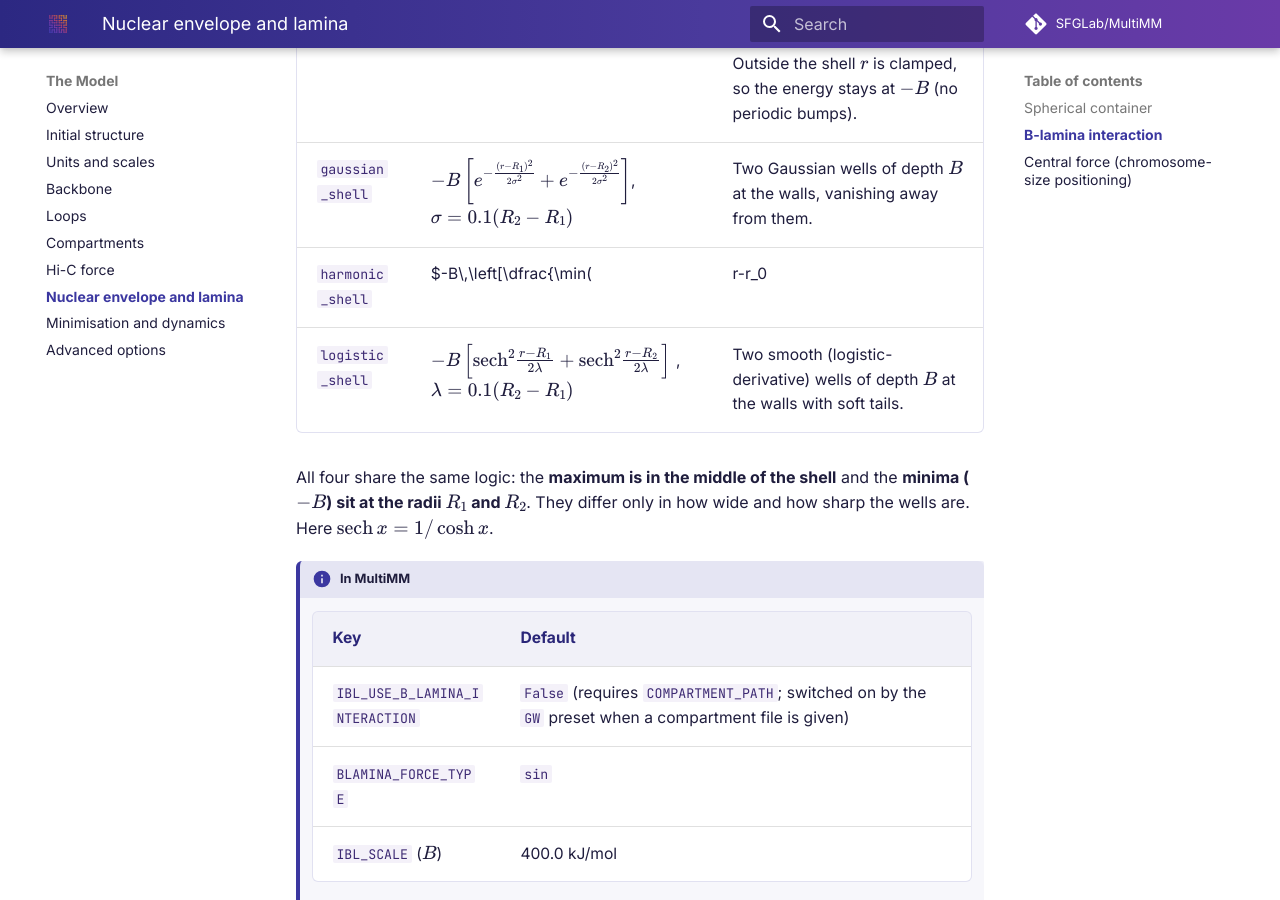
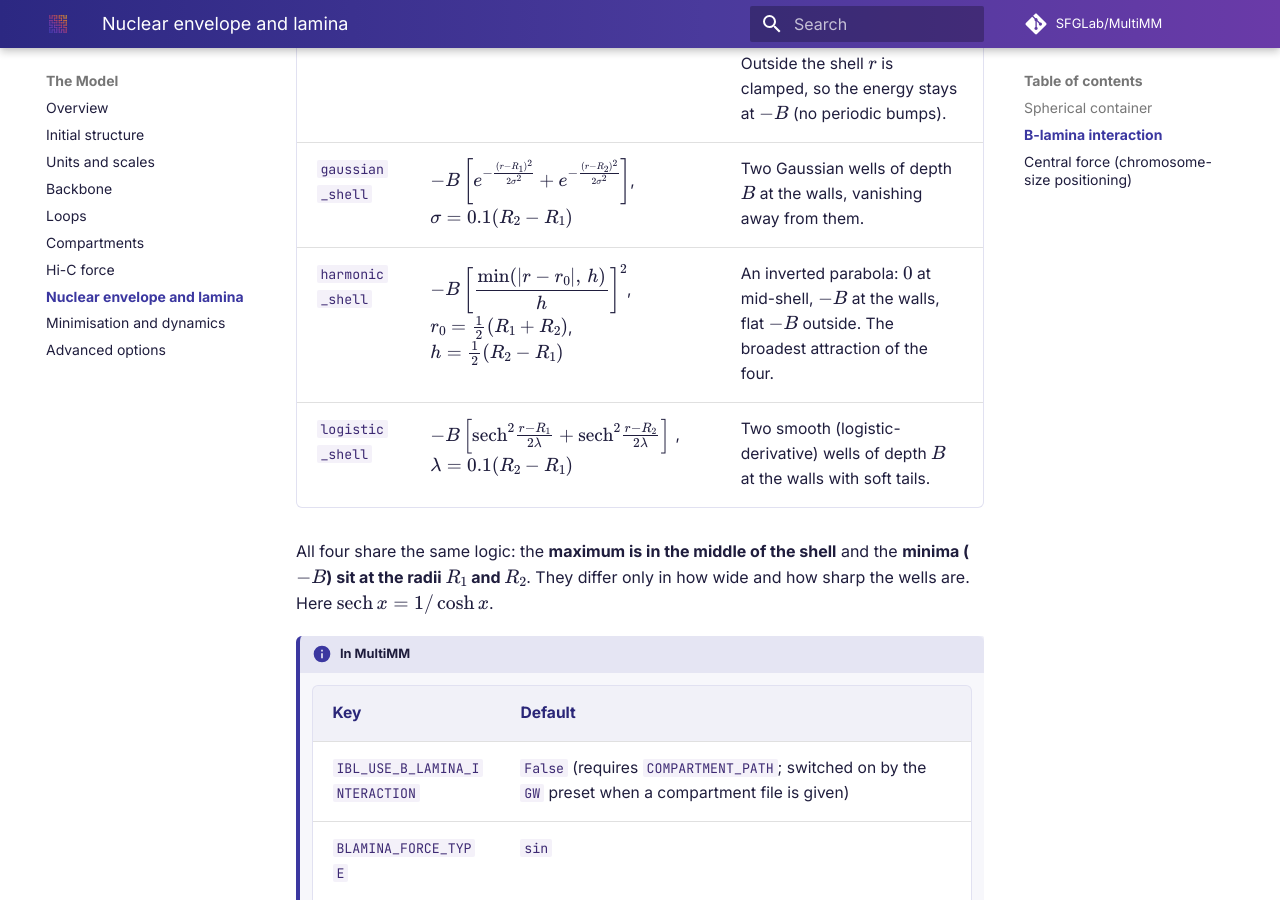
Before and after one commit to SFGLab/MultiMM, an MkDocs documentation site: the page built from docs/model/lamina.md, in a window 1280 px wide and 900 px high, scrolled down 2497 px. Built offline with MkDocs 1.6.1 and Material for MkDocs 9.7.7, drawn with Linux system fonts in a browser that asks for light colours; comment, search, counter and statistics services are not loaded.

Commit message:
last corrctions in text

```diff
--- a/docs/model/lamina.md
+++ b/docs/model/lamina.md
@@ -40,7 +40,7 @@ Only **B beads** ($s_i=-1$ or $-2$) feel this force (A beads and unassigned bead
 |---|---|---|
 | `sin` (**default**) | $B\left[\sin^8\!\left(\pi\frac{\bar r-R_1}{R_2-R_1}\right)-1\right]$, $\bar r=\min(\max(r,R_1),R_2)$ | Minimum $-B$ at **both** walls and maximum $0$ in the middle of the shell. The high power makes the wells narrow. Outside the shell $r$ is clamped, so the energy stays at $-B$ (no periodic bumps). |
 | `gaussian_shell` | $-B\left[e^{-\frac{(r-R_1)^2}{2\sigma^2}}+e^{-\frac{(r-R_2)^2}{2\sigma^2}}\right]$, $\sigma=0.1(R_2-R_1)$ | Two Gaussian wells of depth $B$ at the walls, vanishing away from them. |
-| `harmonic_shell` | $-B\,\left[\dfrac{\min(|r-r_0|,\,h)}{h}\right]^2$, $h=\tfrac12(R_2-R_1)$ | An inverted parabola: $0$ at mid-shell, $-B$ at the walls, flat $-B$ outside. The broadest attraction of the four. |
+| `harmonic_shell` | $-B\,\left[\dfrac{\min(\lvert r-r_0\rvert,\,h)}{h}\right]^2$, $r_0=\tfrac12(R_1+R_2)$, $h=\tfrac12(R_2-R_1)$ | An inverted parabola: $0$ at mid-shell, $-B$ at the walls, flat $-B$ outside. The broadest attraction of the four. |
 | `logistic_shell` | $-B\left[\operatorname{sech}^2\!\frac{r-R_1}{2\lambda}+\operatorname{sech}^2\!\frac{r-R_2}{2\lambda}\right]$, $\lambda=0.1(R_2-R_1)$ | Two smooth (logistic-derivative) wells of depth $B$ at the walls with soft tails. |
 
 All four share the same logic: the **maximum is in the middle of the shell** and the **minima ($-B$) sit at the radii $R_1$ and $R_2$**. They differ only in how wide and how sharp the wells are. Here $\operatorname{sech}x=1/\cosh x$.
```
Also changed, not shown: README.md (+14 -1 lines).
